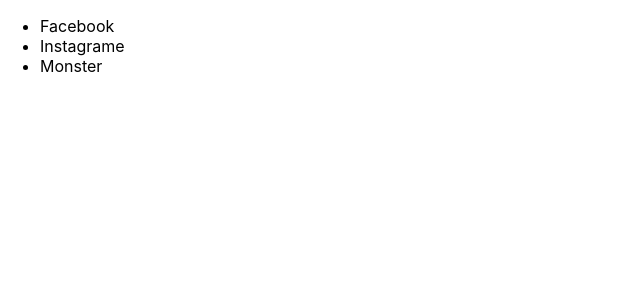
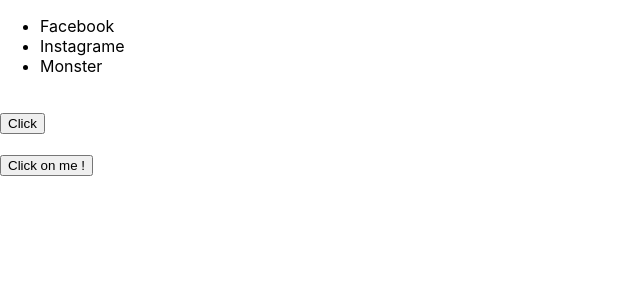
Before and after one commit to thanosremi/reactcours, a React (Create React App) app in the folder mon-app/: page / in a window 1280 px wide. Shown: the top 300 px of the page, without its empty margins (0-640 px from the left). Built offline with nearby package versions, Linux system fonts and the light colour scheme.

Commit message:
update file reactcours

```diff
--- a/mon-app/src/App.js
+++ b/mon-app/src/App.js
@@ -2,13 +2,21 @@
 import React from 'react';
 import './App.css';
 import {List} from './components/list.js';
+import {Bouton} from './components/bouton.js';
+import {Bouton2} from './components/bouton2.js';
 
 function App() {
   const laListe = <List/>;
+  const leBouton = <Bouton/>;
+  const leBouton2 = <Bouton2 value="Click on me !"/>;
 
   return (
     <div>
       { laListe }
+      <br/>
+      { leBouton }
+      <br/>
+      { leBouton2 }
     </div>
   );
 }
--- /dev/null
+++ b/mon-app/src/components/bouton.js
@@ -0,0 +1,12 @@
+import React from 'react';
+
+export class Bouton extends React.Component{
+
+    render(){
+        return(
+        <div>
+            <button>Click</button>
+        </div>
+        );
+    }
+}
--- /dev/null
+++ b/mon-app/src/components/bouton2.js
@@ -0,0 +1,15 @@
+import React from 'react';
+
+export class Bouton2 extends React.Component{
+    constructor(props){
+        super(props)
+    }
+
+    render(){
+        return(
+        <div>
+            <button>{this.props.value}</button>
+        </div>
+        );
+    }
+}
```
